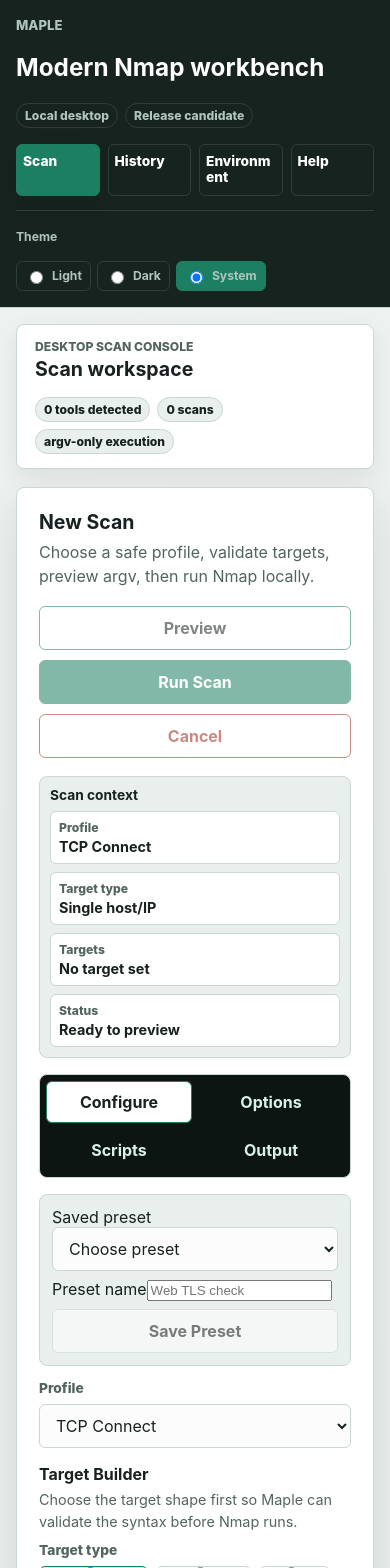
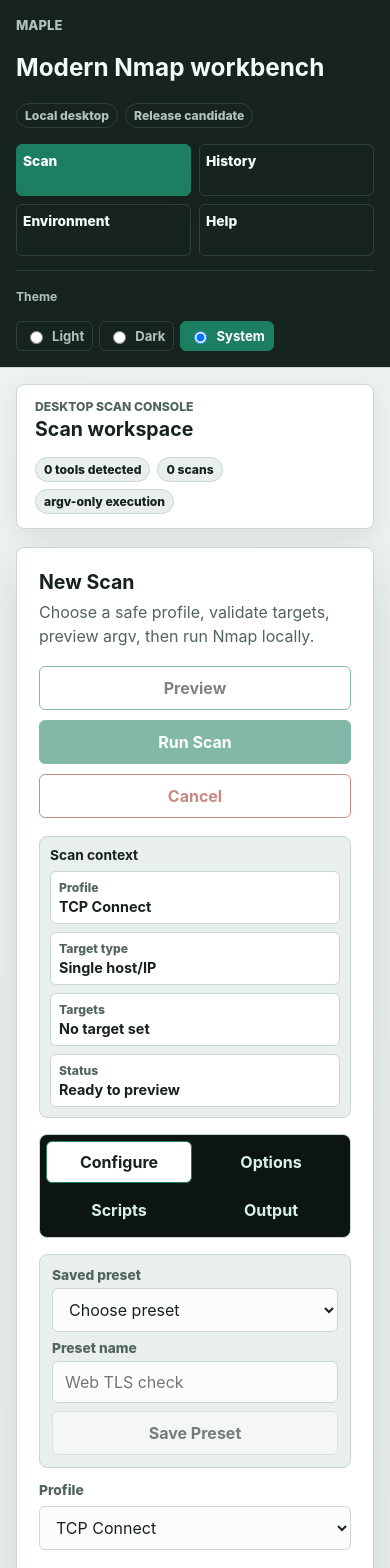
Before and after one commit to krisarmstrong/maple, a React (Vite) app in the folder frontend/: page / in a window 390 px wide. Shown: the top 1568 px of the page. Built offline with nearby package versions, Linux system fonts and the light colour scheme.

Commit message:
fix: polish responsive app shell contrast

```diff
--- a/frontend/src/styles/app.css
+++ b/frontend/src/styles/app.css
@@ -15,7 +15,7 @@
 .app-sidebar {
   background: var(--color-sidebar);
   border-right: var(--border-width) solid var(--color-sidebar-border);
-  color: var(--accent-contrast);
+  color: var(--color-sidebar-text);
   display: grid;
   grid-template-rows: auto 1fr auto;
   min-height: var(--space-0);
@@ -128,7 +128,7 @@
   align-items: start;
   background: transparent;
   border-color: var(--color-sidebar-border);
-  color: var(--accent-contrast);
+  color: var(--color-sidebar-text);
   display: grid;
   gap: var(--space-3);
   justify-items: start;
@@ -161,7 +161,7 @@
 }
 
 .nav-button small,
-.sidebar-footer span {
+.sidebar-footer > span {
   color: var(--color-sidebar-muted);
   font-size: var(--font-size-xs);
   font-weight: var(--font-weight-label);
@@ -274,6 +274,7 @@
   font-weight: var(--font-weight-label);
   gap: var(--space-5);
   padding: var(--space-5) var(--space-7);
+  white-space: nowrap;
 }
 
 .theme-option:has(input:checked) {
@@ -620,6 +621,18 @@
   padding: var(--space-9);
 }
 
+.preset-bar label {
+  display: grid;
+  gap: var(--space-4);
+  min-width: var(--space-0);
+}
+
+.preset-bar span {
+  color: var(--muted);
+  font-size: var(--font-size-md);
+  font-weight: var(--font-weight-heading);
+}
+
 .preset-library {
   background: var(--panel-subtle);
   border: var(--border-width) solid var(--border);
@@ -776,6 +789,7 @@
 .history-result-search input,
 .custom-script-paths input,
 .options-grid input,
+.preset-bar input,
 select,
 textarea {
   background: var(--panel);
@@ -797,6 +811,7 @@ textarea {
 .history-result-search input:focus,
 .custom-script-paths input:focus,
 .options-grid input:focus,
+.preset-bar input:focus,
 select:focus,
 textarea:focus {
   border-color: var(--accent);
@@ -1435,7 +1450,7 @@ textarea:focus {
   }
 
   .app-nav {
-    grid-template-columns: repeat(var(--layout-app-nav-columns), minmax(0, 1fr));
+    grid-template-columns: repeat(var(--layout-help-columns), minmax(0, 1fr));
     margin-top: var(--space-11);
   }
 
--- a/frontend/src/styles/theme.css
+++ b/frontend/src/styles/theme.css
@@ -4,6 +4,7 @@
   --color-surface-raised: #ffffff;
   --color-surface-subtle: #e8efed;
   --color-sidebar: #17231f;
+  --color-sidebar-text: #f2fbf7;
   --color-sidebar-muted: #afc4bc;
   --color-sidebar-border: #2d4039;
   --color-text: #17211f;
@@ -129,6 +130,7 @@
   --color-surface-raised: #1e2a27;
   --color-surface-subtle: #23312d;
   --color-sidebar: #0a100f;
+  --color-sidebar-text: #edf8f4;
   --color-sidebar-muted: #9bb1aa;
   --color-sidebar-border: #20312d;
   --color-text: #eef7f4;
```
